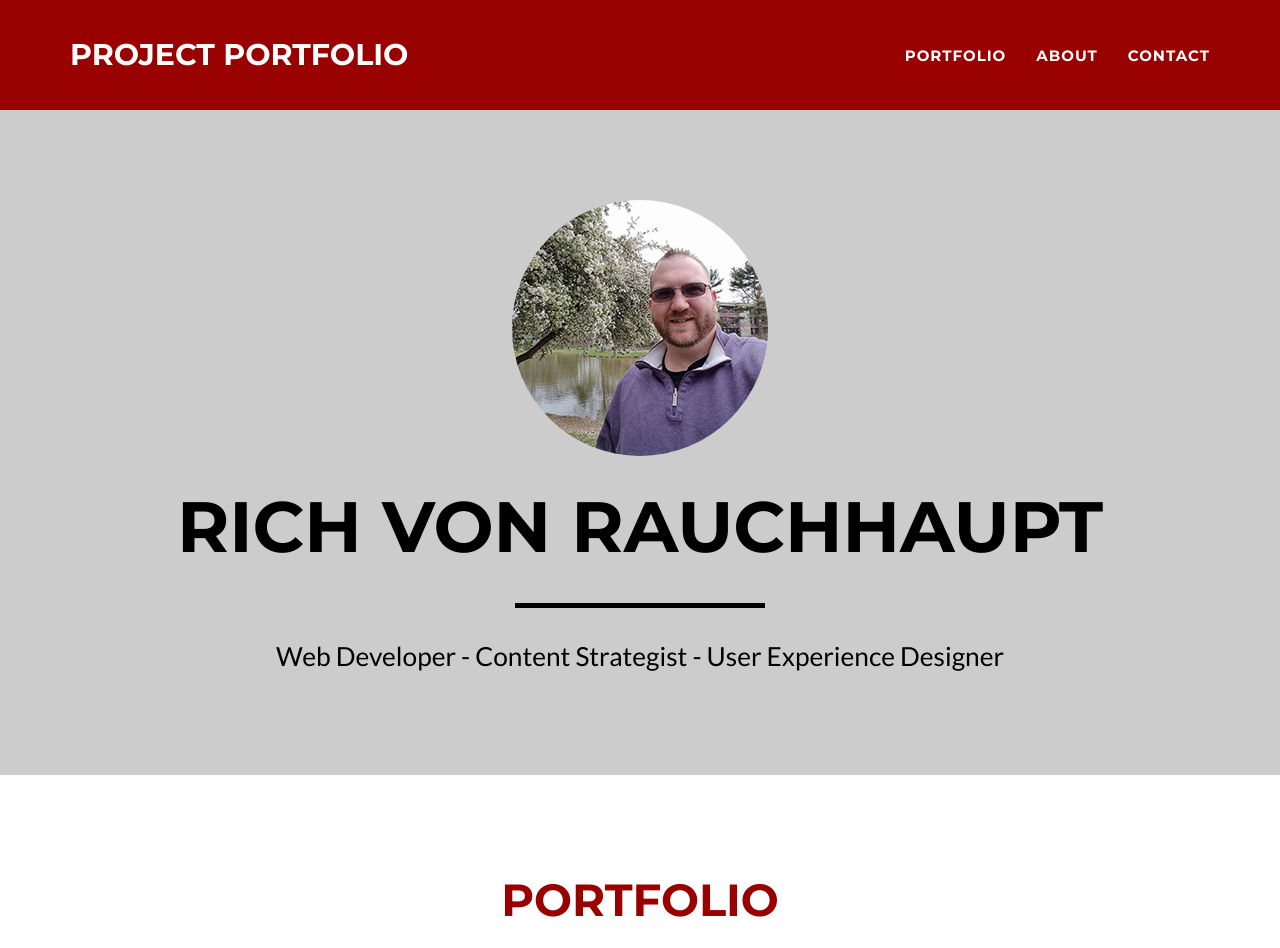
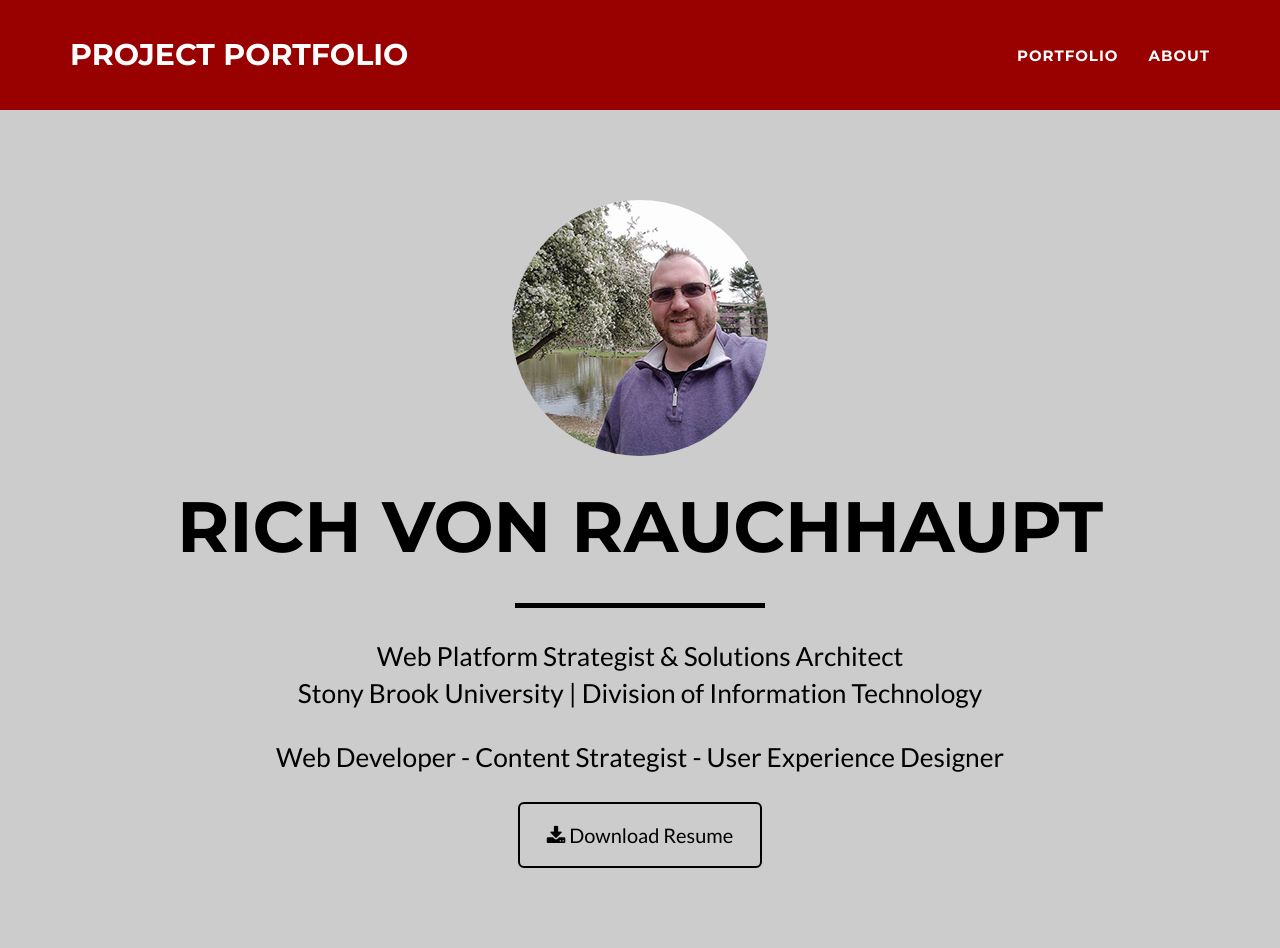
Before and after one commit to sbubaron/sbubaron.github.io, a Jekyll site: the page built from index.html, in a window 1280 px wide and 1400 px high. Shown: the top 948 px of the window. Built offline with Jekyll 4.4.1, drawn with Linux system fonts in a browser that asks for light colours; some of the changed text lies outside the part shown.

Commit message:
Updated resume

```diff
--- a/_config.yml
+++ b/_config.yml
@@ -5,6 +5,7 @@ email: rich@planetrich.com
 url: https://sbubaron.github.io
 description: ""
 skills: "Web Developer - Content Strategist - User Experience Designer"
+position: "Web Platform Strategist & Solutions Architect<br />Stony Brook University | Division of Information Technology"
 meta_author: von Rauchhaupt Richard
 
 # Google webmaster tools
--- a/_includes/footer.html
+++ b/_includes/footer.html
@@ -4,12 +4,7 @@
             <div class="container">
                 <div class="row">
                     <div class="footer-col col-md-4">
-                        <h3>{{ site.footer.location }}</h3>
-                        <p>
-                            {% for adress in site.address %}
-                                {{ adress.line }} <br>
-		                    {% endfor %}
-                        </p>
+
                     </div>
                     <div class="footer-col col-md-4">
                         <h3>{{ site.footer.social }}</h3>
@@ -22,8 +17,7 @@
                         </ul>
                     </div>
                     <div class="footer-col col-md-4">
-                        <h3>{{ site.footer.credits }}</h3>
-                        <p>{{ site.credits }}</p>
+
                     </div>
                 </div>
             </div>
@@ -32,7 +26,8 @@
             <div class="container">
                 <div class="row">
                     <div class="col-lg-12">
-                        Copyright &copy; {{ site.footer.copyright }} 20{{ site.time | date: '%y' }}
+                        <p>{{ site.credits }}</p>
+                        <p>Copyright &copy; {{ site.footer.copyright }} 20{{ site.time | date: '%y' }}</p>
                     </div>
                 </div>
             </div>
--- a/_includes/header.html
+++ b/_includes/header.html
@@ -7,8 +7,16 @@
                     <div class="intro-text">
                         <span class="name">{{ site.heading }}</span>
                         <hr class="star-light">
-                        <span class="skills">{{ site.skills }}</span>
+
+                        <div class="position">{{ site.position }}</div>
+                        <div class="skills">{{ site.skills }}</div>
+
+                        <a href="/files/rich-von-rauchhaupt-resume-may-2016.pdf" class="btn btn-lg btn-outline btn-black">
+                            <i class="fa fa-download"></i> Download Resume
+                        </a>
+
                     </div>
+
                 </div>
             </div>
         </div>
--- a/_includes/nav.html
+++ b/_includes/nav.html
@@ -24,9 +24,7 @@
                     <li class="page-scroll">
                         <a href="#about">About</a>
                     </li>
-                    <li class="page-scroll">
-                        <a href="#contact">Contact</a>
-                    </li>
+
                 </ul>
             </div>
             <!-- /.navbar-collapse -->
```
Also changed, not shown: _includes/css/main.css (+14 -3 lines), 4 other files.
